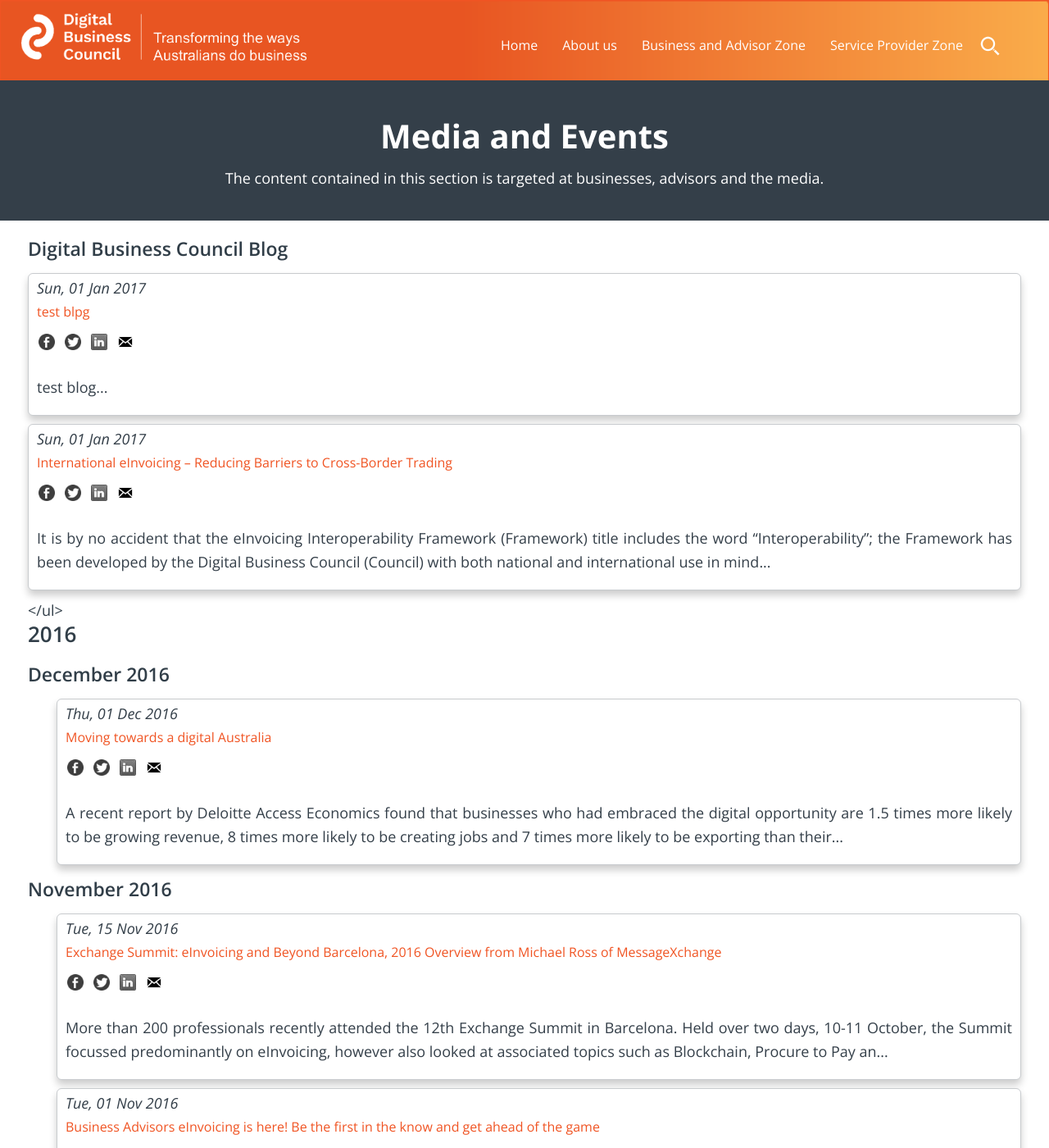
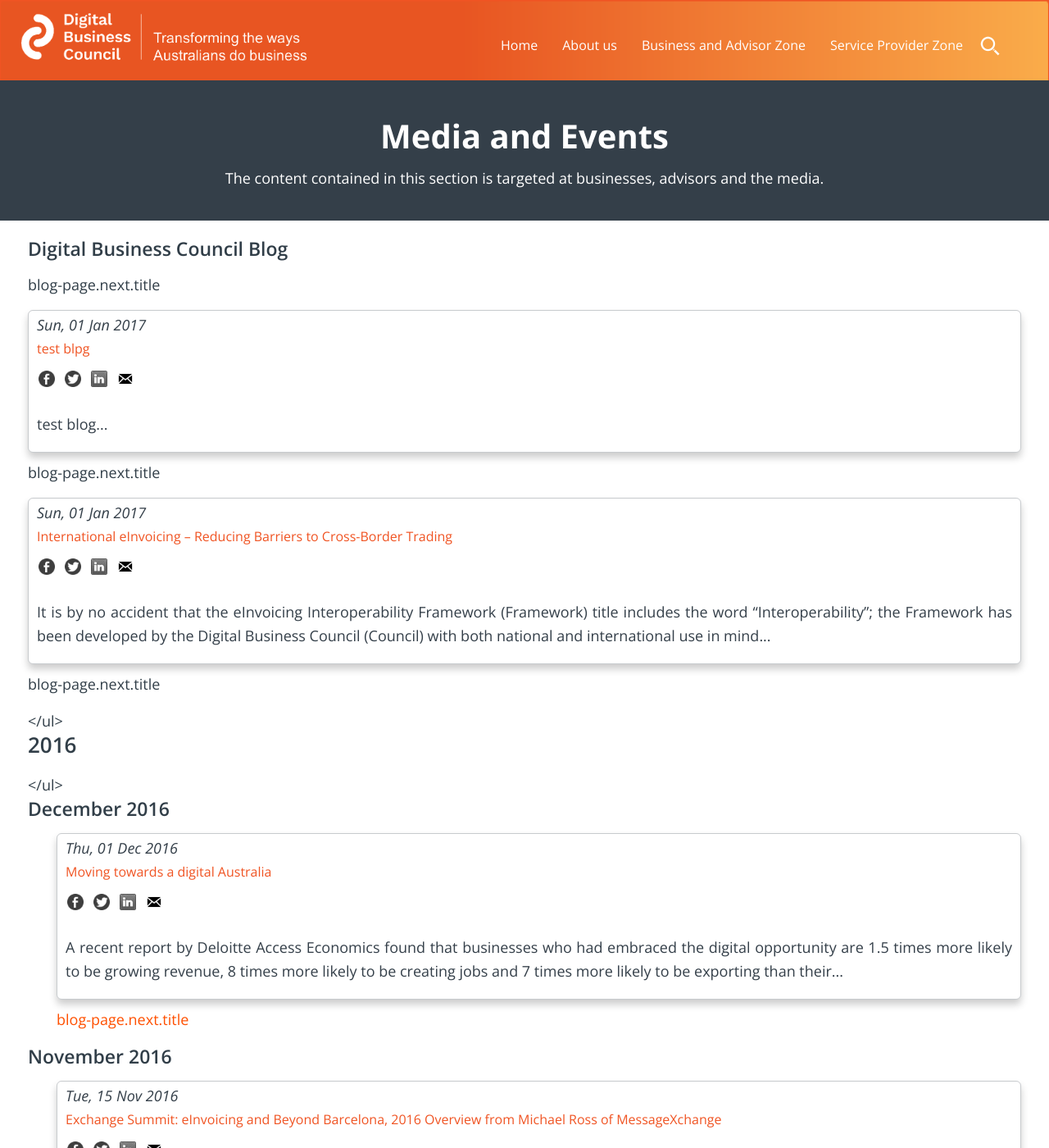
Before and after one commit to Digital-Business-Council/Digital-Business-Council.github.io, a Jekyll site: the page built from pages/business-zone/blogs/all-blogs.md, in a window 1280 px wide and 1400 px high. Shown: the whole window at 82% size. Built offline with Jekyll 4.4.1, drawn with Linux system fonts in a browser that asks for light colours; some of the changed text lies outside the part shown.

Commit message:
Update all-blogs.md

```diff
--- a/pages/business-zone/blogs/all-blogs.md
+++ b/pages/business-zone/blogs/all-blogs.md
@@ -8,6 +8,7 @@
 
 <div>
   {% for blog-page in site.categories.blog  %}
+  <p>blog-page.next.title</p>
 
   {% unless blog-page.next %}
     <h2>{{ blog-page.date | date: '%Y' }}</h2>
@@ -18,8 +19,8 @@
       {% if forloop.index != 1 %}
         </ul>
       {% endif %}
-        <h2>{{ blog-page.date | date: '%Y' }}</h2><ul>
-      {% endif %}
+      <h2>{{ blog-page.date | date: '%Y' }}</h2>
+     {% endif %}
   {% endunless %}
 
   {% capture month %}{{ blog-page.date | date: '%m%Y' }}{% endcapture %}
```
